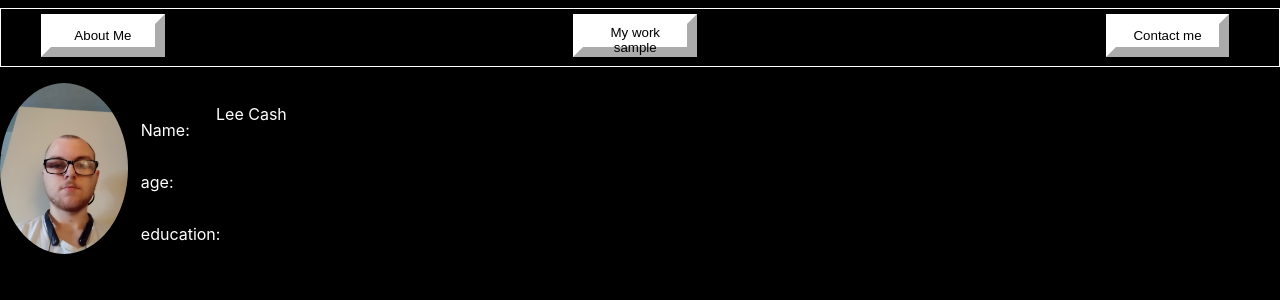
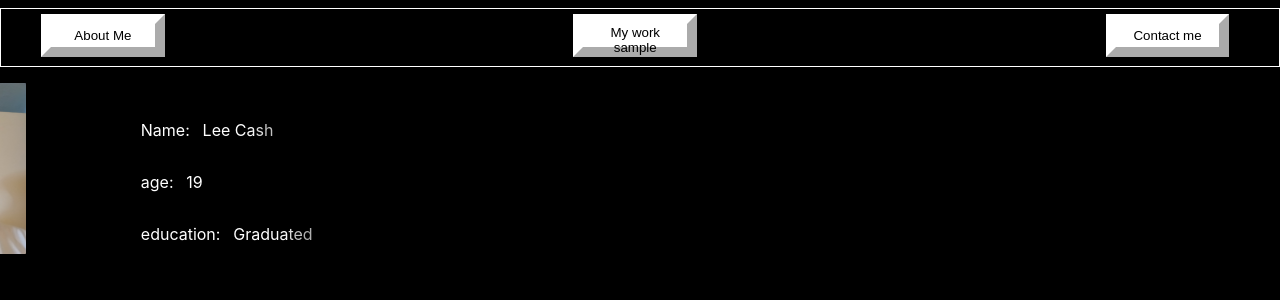
Before and after one commit to LeeFCash/digital-portfolio-react-node, a React (Create React App) app in the folder my-react-app/: page / in a window 1280 px wide. Both pictures are taken after a click on the button "About Me". Shown: the top 300 px of the page. Built offline with nearby package versions, Linux system fonts and the light colour scheme.

Commit message:
made tab1 better

```diff
--- a/my-react-app/src/App.css
+++ b/my-react-app/src/App.css
@@ -1,3 +1,26 @@
+@media (max-width: 1871px) {
+  @keyframes IMGresize {
+    0% {
+        /*transform: scaleX(-1);*/
+        transform: translate(-20vw);
+    }
+
+    60% {
+        border-radius: 0%;
+    }
+
+    100% {
+        border-radius: 99%;
+    }
+}
+@keyframes letterSee {
+  0% {
+      opacity: 0.0;
+  }
+  100% {
+      opacity: 1.5;
+  }
+}
 .mainAll-tabBarDiv-orderList {
   display:grid;
   grid-template-columns: 10% 10% 10%;
@@ -54,16 +77,106 @@ body {
   width: 10%;
   height: 10%;
   border-radius: 80%;
+  animation: IMGresize 5s ease-in-out forwards;
 }
 
 .mainAll-overAllContent-content2-divNAE {
   position: absolute;
   top: 13%;
   left: 11%;
-  display: grid;
-  grid-template-columns: 50% 50%;
+  display: flex;
+  flex-direction: column;
+  /*display: grid;
+  grid-template-columns: 50% 42%;
+  place-items: center;*/
 }
-
+.NAElinement {
+  display: flex;
+  flex-direction: row;
+  place-items: center;
+}
+.mainAll-overAllContent-content2-divNAE-div1 {
+  margin-left: 1vw;
+}
+.mainAll-overAllContent-content2-divNAE-div2 {
+  margin-left: 1vw;
+}
+.mainAll-overAllContent-content2-divNAE-div3 {
+  margin-left: 1vw;
+}
 .mainAll-overAllContent-content2-divNAE-div1 {
   align-items: center;
 }
+.main-content-aboutMeContent-text3-letter0-opacity0 {
+  opacity: 0.0;
+  animation: letterSee 1s ease-out forwards;
+}
+.main-content-aboutMeContent-text3-letter1-opacity0 {
+  opacity: 0.0;
+  animation: letterSee 2s ease-out forwards;
+}
+.main-content-aboutMeContent-text3-letter2-opacity0 {
+  opacity: 0.0;
+  animation: letterSee 3s ease-out forwards;
+}
+.main-content-aboutMeContent-text3-letter3-opacity0 {
+  opacity: 0.0;
+  animation: letterSee 4s ease-out forwards;
+}
+.main-content-aboutMeContent-text3-letter4-opacity0 {
+  opacity: 0.0;
+  animation: letterSee 5s ease-out forwards;
+}
+.main-content-aboutMeContent-text3-letter5-opacity0 {
+  opacity: 0.0;
+  animation: letterSee 6s ease-out forwards;
+}
+.main-content-aboutMeContent-text3-letter6-opacity0 {
+  opacity: 0.0;
+  animation: letterSee 7s ease-out forwards;
+}
+.main-content-aboutMeContent-text3-letter7-opacity0 {
+  opacity: 0.0;
+  animation: letterSee 8s ease-out forwards;
+}
+.main-content-aboutMeContent-text3-letter8-opacity0 {
+  opacity: 0.0;
+  animation: letterSee 9s ease-out forwards;
+}
+.main-content-aboutMeContent-text3-letter9-opacity0 {
+  opacity: 0.0;
+  animation: letterSee 10s ease-out forwards;
+}
+.main-content-aboutMeContent-text3-letter10-opacity0 {
+  opacity: 0.0;
+  animation: letterSee 11s ease-out forwards;
+}
+.main-content-aboutMeContent-text3-letter11-opacity0 {
+  opacity: 0.0;
+  animation: letterSee 12s ease-out forwards;
+}
+.main-content-aboutMeContent-text3-letter12-opacity0 {
+  opacity: 0.0;
+  animation: letterSee 13s ease-out forwards;
+}
+.main-content-aboutMeContent-text3-letter13-opacity0 {
+  opacity: 0.0;
+  animation: letterSee 14s ease-out forwards;
+}
+.main-content-aboutMeContent-text3-letter14-opacity0 {
+  opacity: 0.0;
+  animation: letterSee 15s ease-out forwards;
+}
+.main-content-aboutMeContent-text3-letter15-opacity0 {
+  opacity: 0.0;
+  animation: letterSee 16s ease-out forwards;
+}
+.main-content-aboutMeContent-text3-letter16-opacity0 {
+  opacity: 0.0;
+  animation: letterSee 17s ease-out forwards;
+}
+.main-content-aboutMeContent-text3-letter17-opacity0 {
+  opacity: 0.0;
+  animation: letterSee 18s ease-out forwards;
+}
+}
--- a/my-react-app/src/App.js
+++ b/my-react-app/src/App.js
@@ -19,15 +19,24 @@ function App() {
   function aboutMeNAE() {
     console.log('hello');
     var mainAllOverAllContentContent2DivNAEdiv1 = document.getElementById('mainAll-overAllContent-content2-divNAE-div1');
-    var mainAllOverAllContentContent2DivNAEdiv2 = document.getElementById('mainAll-overAllContent-content2-divNAE-div1');
-    var mainAllOverAllContentContent2DivNAEdiv3 = document.getElementById('mainAll-overAllContent-content2-divNAE-div1');
+    mainAllOverAllContentContent2DivNAEdiv1.innerHTML = "";
+    var mainAllOverAllContentContent2DivNAEdiv2 = document.getElementById('mainAll-overAllContent-content2-divNAE-div2');
+    mainAllOverAllContentContent2DivNAEdiv2.innerHTML = "";
+    var mainAllOverAllContentContent2DivNAEdiv3 = document.getElementById('mainAll-overAllContent-content2-divNAE-div3');
+    mainAllOverAllContentContent2DivNAEdiv3.innerHTML = "";
     var name = ["L", "e", "e", " ", "C", "a", "s", "h"];
     var age = ["1", "9"];
     var education = ["G", "r", "a", "d", "u", "a", "t", "e", "d"];
     for (var i = 0; i < name.length; i++) {
-      mainAllOverAllContentContent2DivNAEdiv1.innerHTML += "<spam className='mainAll-overAllContent-content2-divNAE-div1-Letters'>" + name[i] + "</spam>";
-      //var n = document.createElement('p').innerHTML =+ name[i];
-      //mainAllOverAllContentContent2DivNAEdiv1.appendChild(n);
+      mainAllOverAllContentContent2DivNAEdiv1.innerHTML += "<spam class='main-content-aboutMeContent-text3-letter" + i + "-opacity0'>" + name[i] + "</spam>";
+      console.log(name[i]);
+    }
+    for (var i = 0; i < age.length; i++) {
+      mainAllOverAllContentContent2DivNAEdiv2.innerHTML += "<spam class='main-content-aboutMeContent-text3-letter" + i + "-opacity0'>" + age[i] + "</spam>";
+      console.log(name[i]);
+    }
+    for (var i = 0; i < education.length; i++) {
+      mainAllOverAllContentContent2DivNAEdiv3.innerHTML += "<spam class='main-content-aboutMeContent-text3-letter" + i + "-opacity0'>" + education[i] + "</spam>";
       console.log(name[i]);
     }
   }
@@ -56,9 +65,9 @@ function App() {
        <div className="mainAll-overAllContent-content2" id="mainAll-overAllContent-content2" hidden={tab !== 1}>
          <img src={MeIMG} alt="error" className="mainAll-overAllContent-content2-meIMG"/>
          <div className="mainAll-overAllContent-content2-divNAE">
-          <p className="mainAll-overAllContent-content2-divNAE-name">Name: </p><div className="mainAll-overAllContent-content2-divNAE-div1" id="mainAll-overAllContent-content2-divNAE-div1"></div>
-          <p className="mainAll-overAllContent-content2-divNAE-age">age: </p><div className="mainAll-overAllContent-content2-divNAE-div2" id="mainAll-overAllContent-content2-divNAE-div2"></div>
-          <p className="mainAll-overAllContent-content2-divNAE-education">education: </p><div className="mainAll-overAllContent-content3-divNAE-div1" id="mainAll-overAllContent-content2-divNAE-div3"></div>
+          <div className="NAElinement"><p className="mainAll-overAllContent-content2-divNAE-name">Name: </p><div className="mainAll-overAllContent-content2-divNAE-div1" id="mainAll-overAllContent-content2-divNAE-div1"></div></div>
+          <div className="NAElinement"><p className="mainAll-overAllContent-content2-divNAE-age">age: </p><div className="mainAll-overAllContent-content2-divNAE-div2" id="mainAll-overAllContent-content2-divNAE-div2"></div></div>
+          <div className="NAElinement"><p className="mainAll-overAllContent-content2-divNAE-education">education: </p><div className="mainAll-overAllContent-content2-divNAE-div3" id="mainAll-overAllContent-content2-divNAE-div3"></div></div>
         </div>
        </div>
        <div className="mainAll-overAllContent-content3" id="mainAll-overAllContent-content3" hidden={tab !== 2}>
```
